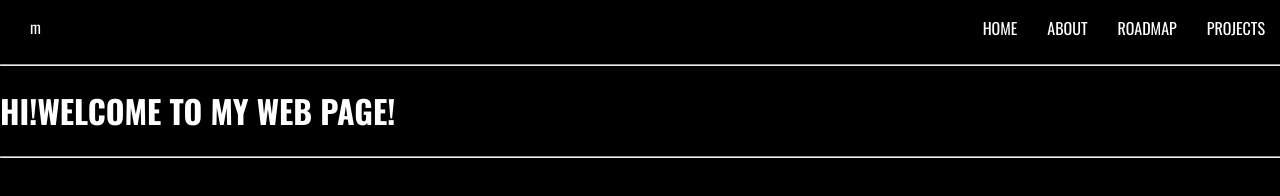
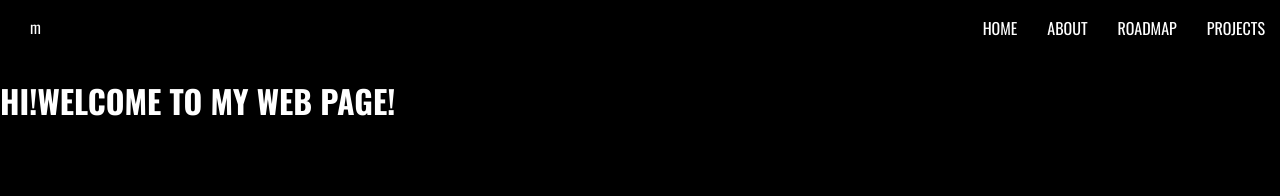
Before and after one commit to maglovskiNenad/nesa.github.io, a plain HTML site: page index.html in a window 1280 px wide. Drawn offline with nearby package versions, Linux system fonts and the light colour scheme.

Commit message:
Update index.html

```diff
--- a/index.html
+++ b/index.html
@@ -29,10 +29,8 @@
       </div>
       <div class="logo"><p class="m">m</p></div>
     </header>
-    <hr class="underline"></hr>
     <main class="main">
       <h1 class="text">Hi!Welcome to my web page!</h1>
-      <hr class="underline"></hr>
     </main>
     <footer class="footer"></footer>
     <scrip src="/main.js"/>
```
